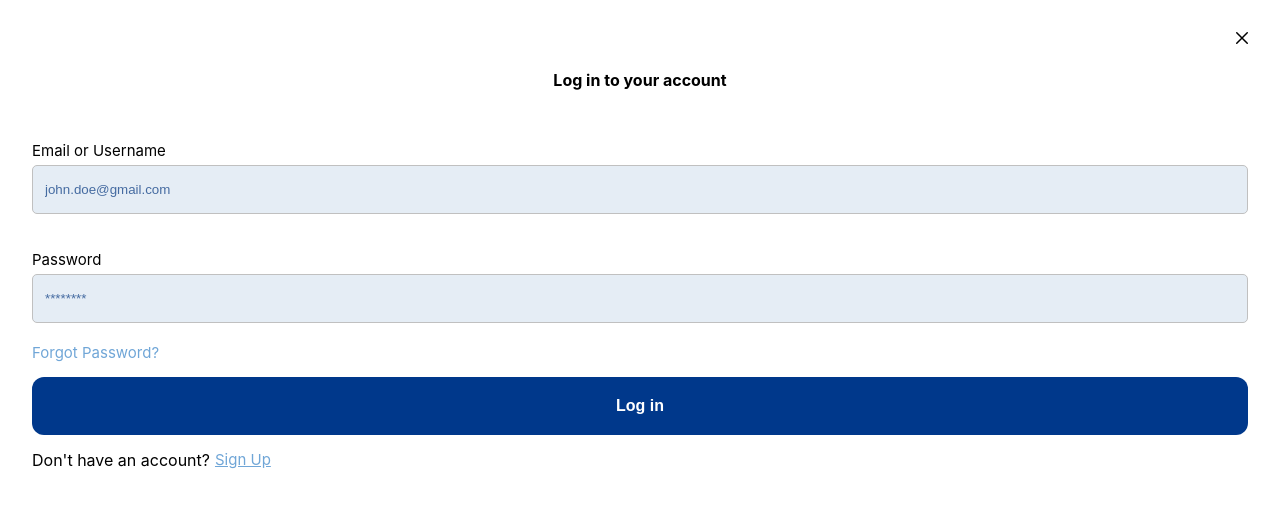
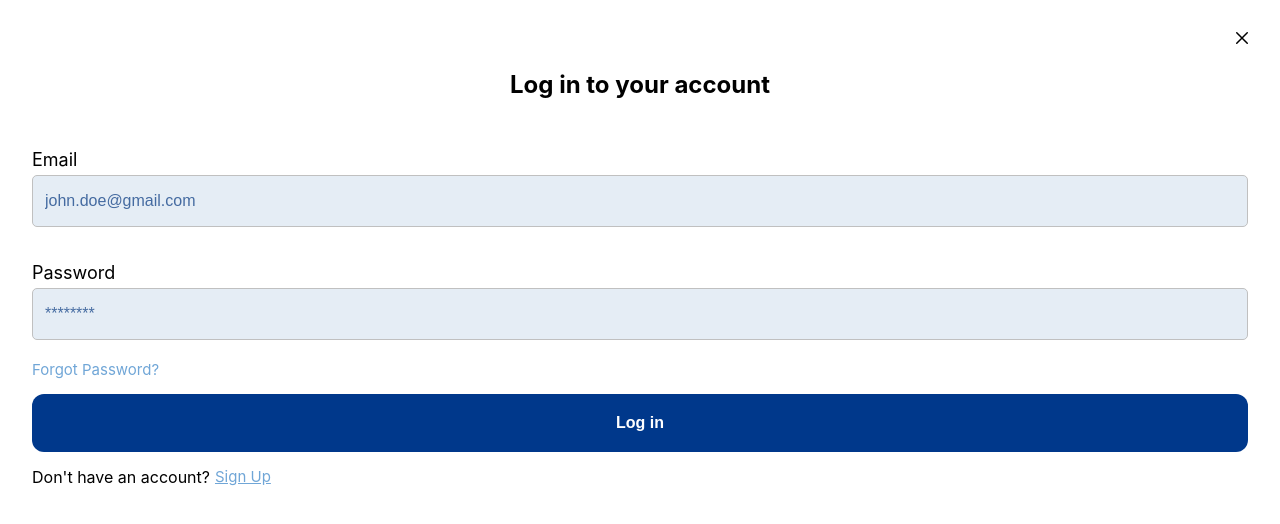
Before and after one commit to Aphro-Pay/business_interface, a React (Create React App) app: page /login in a window 1280 px wide. Shown: the top 524 px of the page. Built offline with nearby package versions, Linux system fonts and the light colour scheme; no server answers.

Commit message:
fix: login screen text fields - set min font size to 16px - add custom css styling

```diff
--- a/src/App.css
+++ b/src/App.css
@@ -74,7 +74,7 @@ ion-fab-button {
 }
 
 .input-label {
-  font-size: 15px;
+  font-size: 18px;
 }
 
 input::placeholder {
@@ -92,6 +92,7 @@ input:focus {
 input {
   border: none;
   background-color: #e5edf5;
+  font-size: 16px;
 }
 
 .clickable-text {
@@ -111,7 +112,7 @@ input {
   display: flex;
   flex-direction: column;
   overflow-y: auto;
-  min-height: 100dvh;
+  height: 100%;
   padding: 0px 16px 16px 16px;
 }
 
--- a/src/pages/authentication/log_in/LogIn.jsx
+++ b/src/pages/authentication/log_in/LogIn.jsx
@@ -79,7 +79,7 @@ function LogIn() {
 
   return (
     <IonPage>
-      <div className="scaffold">
+      <div className={styles.scaffold}>
         <Header enableBackButton="n" />
         <div className={styles.title}>Log in to your account</div>
         <Space height="50px" />
@@ -87,7 +87,7 @@ function LogIn() {
           <form className={`${styles.column} ${styles.content}`}>
             <Input
               hintText="john.doe@gmail.com"
-              label="Email or Username"
+              label="Email"
               onChange={handleEmailChange}
             />
             <Space height="15px" />
--- a/src/pages/authentication/log_in/LogIn.module.css
+++ b/src/pages/authentication/log_in/LogIn.module.css
@@ -2,7 +2,7 @@
   display: flex;
   flex-direction: column;
   flex: 1;
-  min-height: 100vh;
+  padding: 0px 16px 16px 16px;
 }
 
 .header {
@@ -16,6 +16,7 @@
   text-align: center;
   align-content: center;
   font-weight: bold;
+  font-size: 24px;
 }
 
 .body {
```
